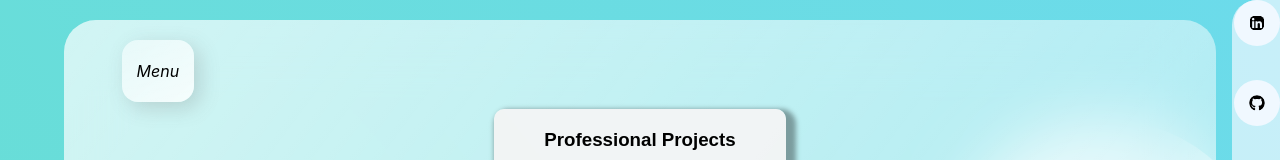
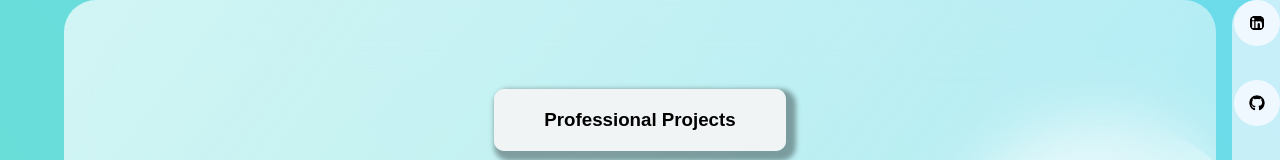
Before and after one commit to ngabomugisharobert/MyPortfolio, a React (Create React App) app: page /projects in a window 1280 px wide. Shown: the top 160 px of the page. Built offline with nearby package versions, Linux system fonts and the light colour scheme.

Commit message:
hahahahaha

```diff
--- a/src/App.css
+++ b/src/App.css
@@ -5,3 +5,10 @@
   flex-direction: row;
   width: 100%;
 }
+
+main{
+  height: 100% !important
+}
+.glass{
+  height:  100% !important;
+}
--- a/src/App.js
+++ b/src/App.js
@@ -22,7 +22,6 @@ function App() {
 
     <div className="app">
       <Router>
-        <Navbar />
         <Switch>
           <Route path='/' exact component={Glass} />
           <Route path='/skills' component={Skills} />
--- a/src/Glass.css
+++ b/src/Glass.css
@@ -11,6 +11,7 @@
   .glass {
     background: white;
     width: 90%;
+    height: 100%;
     background: linear-gradient(
       to right bottom,
       rgba(255, 255, 255, 0.7),
--- a/src/Projects.css
+++ b/src/Projects.css
@@ -53,7 +53,7 @@
 
 main {
     font-family: "Poppins", sans-serif;
-    min-height: 100vh;
+    height: 100% !important;
     display: flex;
     align-items: center;
     justify-content: center;
@@ -61,7 +61,7 @@ main {
 
   .glass {
     background: white;
-    min-height: 70vh;
+    height: 100% !important;
     width: 90%;
     background: linear-gradient(
       to right bottom,
--- a/src/components/Timeline.js
+++ b/src/components/Timeline.js
@@ -1,7 +1,6 @@
 import React from 'react'
 import timelinedata from '../Data'
 import Timelineitem from './Timelineitem'
-import './Timeline.css'
 
 const Timeline = () => timelinedata.length > 0 && (
 
--- a/src/components/Timelineitem.js
+++ b/src/components/Timelineitem.js
@@ -1,5 +1,4 @@
 import React from 'react'
-import './Timeline.css'
 
 const Timelineitem=({data})=>(
     <div className="timeline-item">
```
Also changed, not shown: 1 other file (tests, documents, lock files or other folders).
